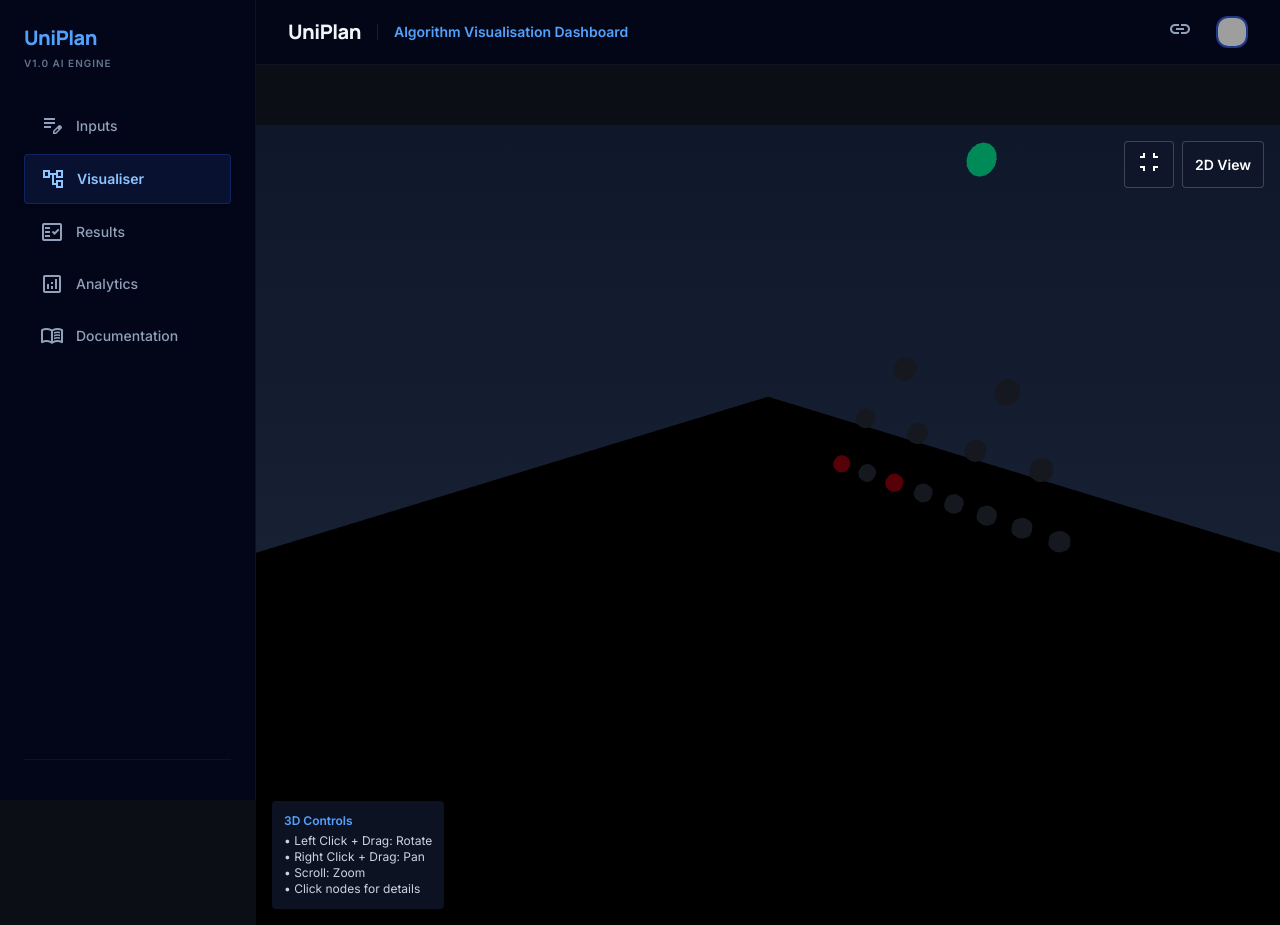
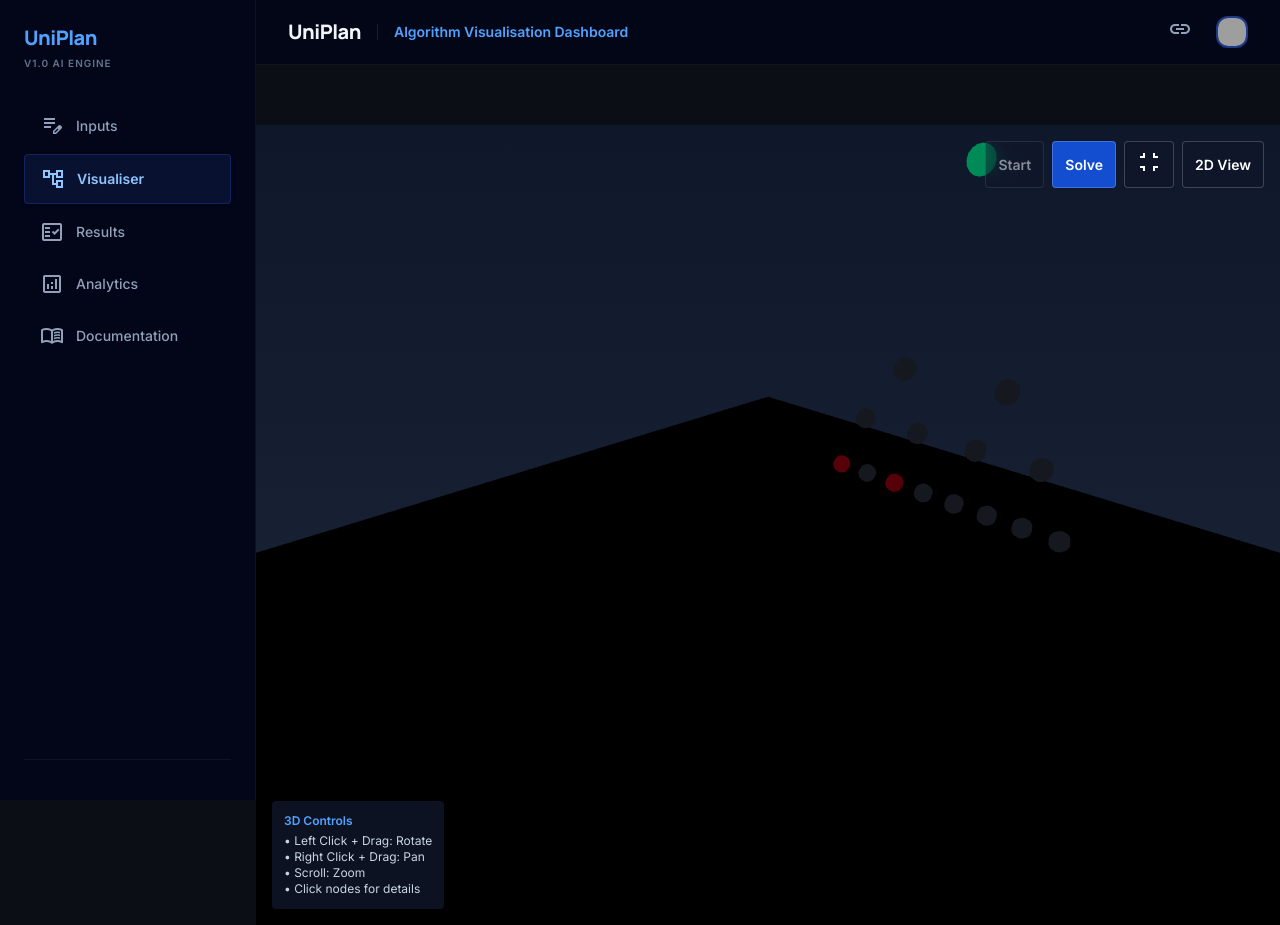
Before and after one commit to RainboeStrykr/uniplan, a React (Vite) app: page /visualiser in a window 1280 px wide. Both pictures are taken after a click on the button "3D View". Built offline with nearby package versions, Linux system fonts and the light colour scheme; grey boxes are pictures that could not be loaded.

Commit message:
optimized 3D visualisation

```diff
--- a/src/pages/AlgorithmVisualisation.jsx
+++ b/src/pages/AlgorithmVisualisation.jsx
@@ -92,6 +92,27 @@ export default function AlgorithmVisualisation() {
           <div className="relative w-full h-full">
             {/* Full screen controls */}
             <div className="absolute top-4 right-4 z-20 flex gap-2">
+              {isSolving ? (
+                <span className="px-3 py-2 bg-blue-600/80 backdrop-blur-sm text-white rounded-lg border border-white/20 text-sm font-bold animate-pulse">
+                  Engine Running...
+                </span>
+              ) : (
+                <>
+                  <button
+                    onClick={() => setIsPlaying(!isPlaying)}
+                    disabled={steps.length === 0}
+                    className="px-3 py-2 bg-slate-900/80 backdrop-blur-sm text-white rounded-lg border border-white/20 hover:bg-slate-800/80 text-sm font-bold disabled:opacity-50 disabled:cursor-not-allowed"
+                  >
+                    {isPlaying ? 'Pause' : (steps.length > 0 ? 'Play' : 'Start')}
+                  </button>
+                  <button
+                    onClick={handleSolve}
+                    className="px-3 py-2 bg-blue-600/80 backdrop-blur-sm text-white rounded-lg border border-white/20 hover:bg-blue-500/80 text-sm font-bold"
+                  >
+                    Solve
+                  </button>
+                </>
+              )}
               <button
                 onClick={handleFullScreenToggle}
                 className="px-3 py-2 bg-slate-900/80 backdrop-blur-sm text-white rounded-lg border border-white/20 hover:bg-slate-800/80 text-sm font-bold"
```
